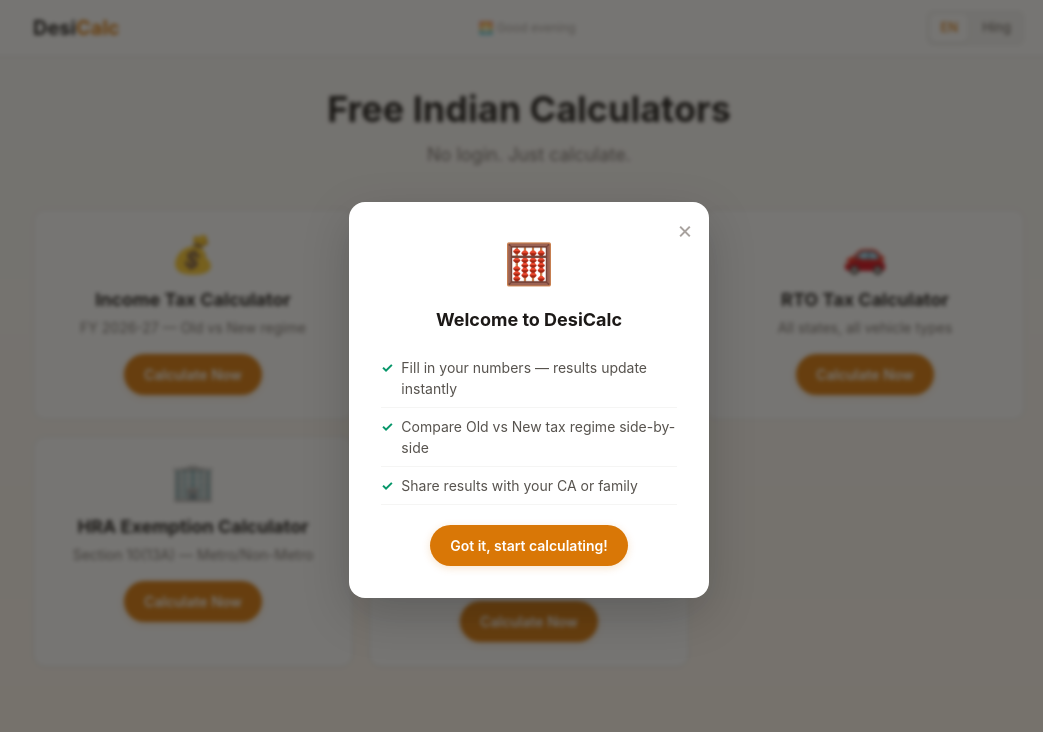
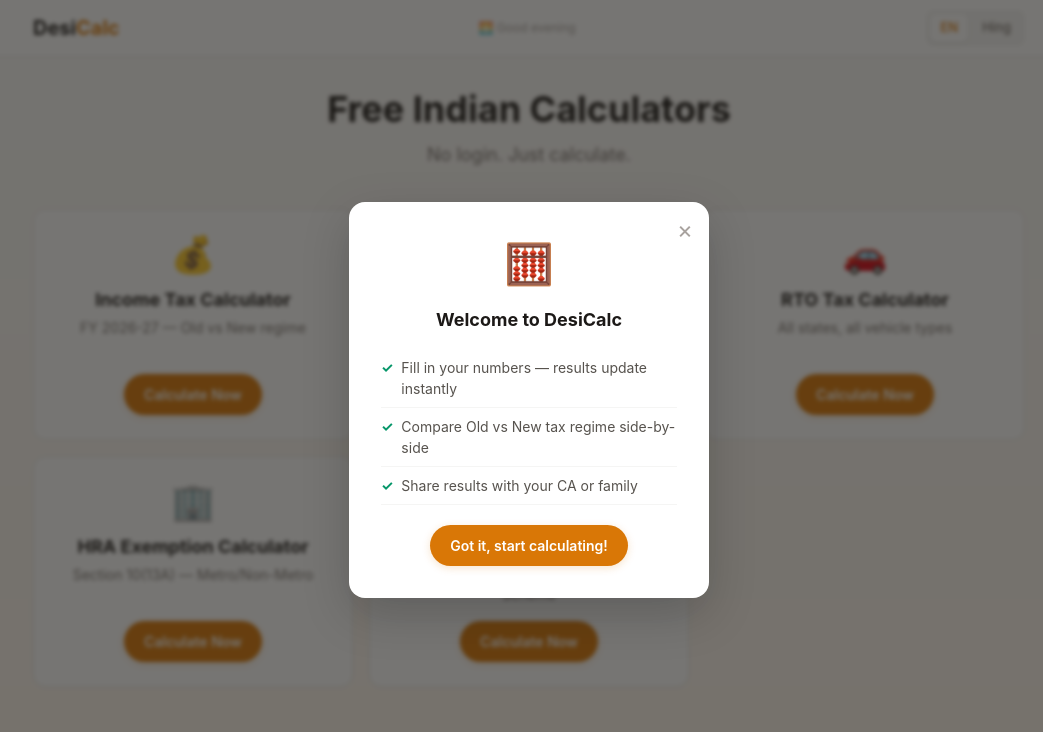
Before and after one commit to AyushmanDhar/DesiCalc, a website: page public/index.html in a window 1280 px wide. Shown: the top 732 px of the page, without its empty margins (111-1154 px from the left). Drawn offline with nearby package versions, Linux system fonts and the light colour scheme; files that its build step writes are made by us from their sources.

Commit message:
Add min-h-10 to tool-card subtitles for consistent button alignment

```diff
--- a/public/index.html
+++ b/public/index.html
@@ -77,31 +77,31 @@
       <div class="tool-card text-center">
         <div class="text-4xl mb-3" aria-hidden="true">💰</div>
         <h2 class="text-lg font-bold mb-1" data-i18n="home.tax.title">Income Tax Calculator</h2>
-        <p class="text-sm text-stone-500 mb-4" data-i18n="home.tax.desc">FY 2026-27 — Old vs New regime</p>
+        <p class="text-sm text-stone-500 mb-4 min-h-10" data-i18n="home.tax.desc">FY 2026-27 — Old vs New regime</p>
         <a href="tools/income-tax" class="btn btn-primary" data-i18n="home.cta">Calculate Now</a>
       </div>
       <div class="tool-card text-center">
         <div class="text-4xl mb-3" aria-hidden="true">🏠</div>
         <h2 class="text-lg font-bold mb-1" data-i18n="home.stamp.title">Stamp Duty Calculator</h2>
-        <p class="text-sm text-stone-500 mb-4" data-i18n="home.stamp.desc">All 28 states</p>
+        <p class="text-sm text-stone-500 mb-4 min-h-10" data-i18n="home.stamp.desc">All 28 states</p>
         <a href="tools/stamp-duty" class="btn btn-primary" data-i18n="home.cta">Calculate Now</a>
       </div>
       <div class="tool-card text-center">
         <div class="text-4xl mb-3" aria-hidden="true">🚗</div>
         <h2 class="text-lg font-bold mb-1" data-i18n="home.rto.title">RTO Tax Calculator</h2>
-        <p class="text-sm text-stone-500 mb-4" data-i18n="home.rto.desc">All states, all vehicle types</p>
+        <p class="text-sm text-stone-500 mb-4 min-h-10" data-i18n="home.rto.desc">All states, all vehicle types</p>
         <a href="tools/rto-tax" class="btn btn-primary" data-i18n="home.cta">Calculate Now</a>
       </div>
       <div class="tool-card text-center">
         <div class="text-4xl mb-3" aria-hidden="true">🏢</div>
         <h2 class="text-lg font-bold mb-1">HRA Exemption Calculator</h2>
-        <p class="text-sm text-stone-500 mb-4">Section 10(13A) — Metro/Non-Metro</p>
+        <p class="text-sm text-stone-500 mb-4 min-h-10">Section 10(13A) — Metro/Non-Metro</p>
         <a href="tools/hra" class="btn btn-primary" data-i18n="home.cta">Calculate Now</a>
       </div>
       <div class="tool-card text-center">
         <div class="text-4xl mb-3" aria-hidden="true">🧾</div>
         <h2 class="text-lg font-bold mb-1">GST Calculator</h2>
-        <p class="text-sm text-stone-500 mb-4">2026 rates — Regular & Composition Scheme</p>
+        <p class="text-sm text-stone-500 mb-4 min-h-10">2026 rates — Regular & Composition Scheme</p>
         <a href="tools/gst" class="btn btn-primary" data-i18n="home.cta">Calculate Now</a>
       </div>
     </section>
```
